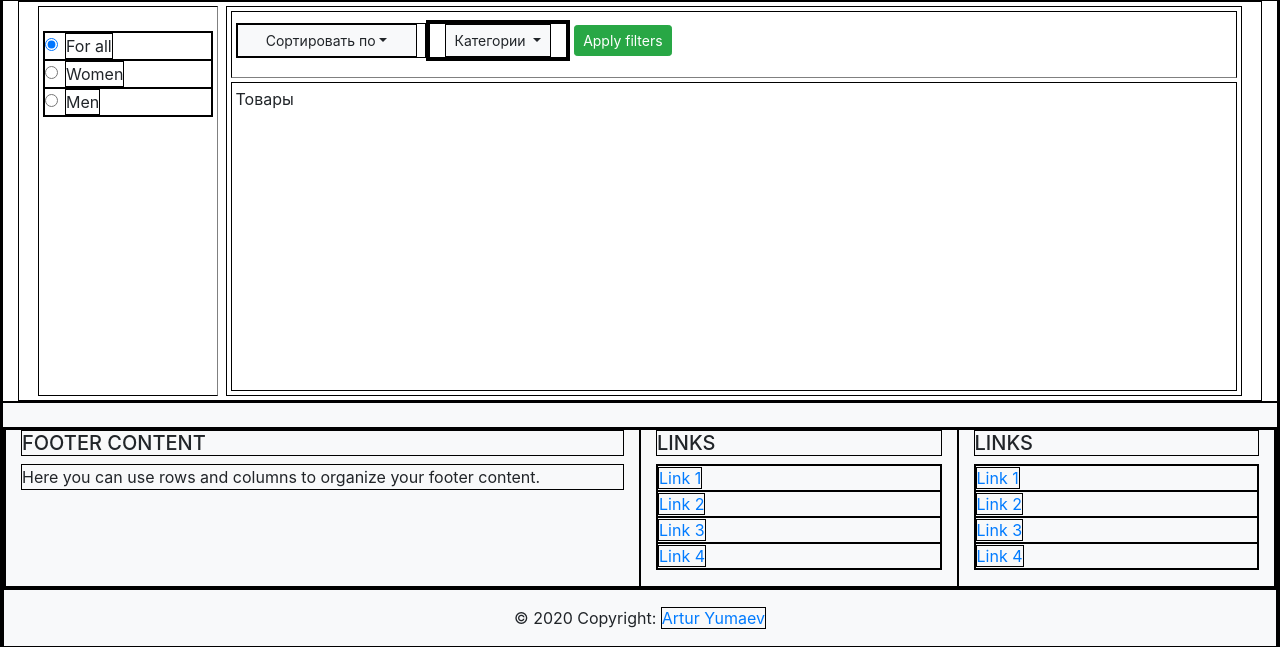
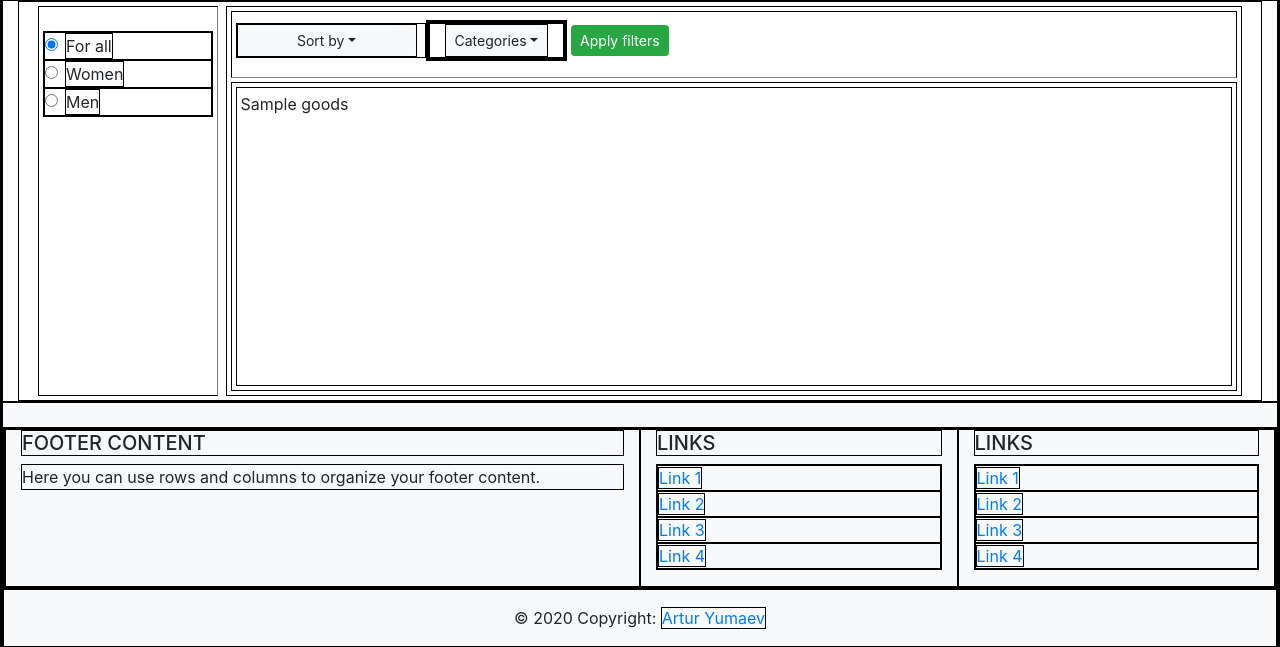
Before and after one commit to arturyumaev/Databases-Course-Work, a Flask app: template webApp/templates/collection.html in a window 1280 px wide. Shown: the part 68-715 px from the top of the page. Run offline with Flask 2, Linux system fonts and the light colour scheme; the template is opened without the code that fills it: most values are stand-ins (such as "Sample title", 1, 10 or a date in 2020); some libraries are stand-ins or nearby versions.

Commit message:
начал писать каталог

```diff
--- a/webApp/app.py
+++ b/webApp/app.py
@@ -9,22 +9,34 @@ def home():
     return render_template('home.html', title='Home')
 
 # Collection
-@app.route('/collection/')
+@app.route('/collection')
 def collection():
-    return render_template('collection.html', title='Collection')
+
+    if len(request.args) != 0:
+        sort_by = request.args.get('sort')
+        gender = request.args.get('gender')
+        categories = request.args.getlist('cats')
+
+        print(sort_by)
+        print(gender)
+        print(categories)
+
+        return render_template('collection.html', title='Collection', goods='Boogie')
+    else:
+        return render_template('collection.html', title='Collection')
 
 # About us
-@app.route('/about_us/')
+@app.route('/about_us')
 def about_us():
     return render_template('about_us.html', title='About us')
 
 # Cart
-@app.route('/cart/')
+@app.route('/cart')
 def cart():
     return render_template('cart.html', title='Cart')
 
 # Login
-@app.route('/login/')
+@app.route('/login')
 def login():
     return render_template('login.html', title='Log in')
 
@@ -33,14 +45,5 @@ def login():
 def item(vendor):
     return render_template('item.html', vendor=vendor)
 
-@app.route('/filtering', methods=['POST'])
-def filtering():
-    if request.method == 'POST':
-        print(request.get_json())
-
-        return redirect(url_for('collection'))
-    else:
-        return redirect(url_for('home'))
-
 if __name__ == '__main__':
     app.run(debug=True)
--- a/webApp/static/js/catalog.js
+++ b/webApp/static/js/catalog.js
@@ -34,23 +34,18 @@ function send_filter_results () {
     // Get gender type
     var gender = '';
 
+    // Проходимся по всем радио-баттонам и смотрим
+    // какой из них активный, если нашли - получаем его название
     for (var i = 0, length = 3; i < length; i++) {
         if (document.querySelector('#gender-check-radio')[i].checked == true) {
             gender = document.querySelector('#gender-check-radio')[i].value;
         }
     }
 
-    var xhr = new XMLHttpRequest();
-    xhr.open("POST", '/filtering', true);
-    xhr.setRequestHeader('Content-Type', 'application/json; charset=utf-8');
-    xhr.send(JSON.stringify({
-        'sorting_type': sorting_type,
-        'clothing_types': clothing_types,
-        'gender': gender
-    }));
+    var queryString = '/collection?sort=' + sorting_type + '&gender=' + gender;
+    for (let i = 0; i < clothing_types.length; i++) {
+        queryString = queryString + '&cats=' + clothing_types[i];
+    }
 
-    console.log('Results');
-    console.log(sorting_type);
-    console.log(clothing_types);
-    console.log(gender);
+    window.location.replace(queryString);
 }
--- /dev/null
+++ b/webApp/templates/catalog.html
@@ -0,0 +1,5 @@
+{% block body %}
+<div class="d-flex h-100 w-100 p-1">
+    {{ goods }}
+</div>
+{% endblock %}
--- a/webApp/templates/collection.html
+++ b/webApp/templates/collection.html
@@ -43,11 +43,11 @@
             <!-- Сортировка -->
             <form>
                 <div class="btn-group mr-2" style="width: 180px;">
-                    <button id="sorting-button" class="btn btn-light btn-sm dropdown-toggle" type="button" data-toggle="dropdown" aria-haspopup="true" aria-expanded="false">Сортировать по</button>
+                    <button id="sorting-button" class="btn btn-light btn-sm dropdown-toggle" type="button" data-toggle="dropdown" aria-haspopup="true" aria-expanded="false">Sort by</button>
                     <div class="dropdown-menu">
-                        <a onclick="myFunction('По популярности')"  class="dropdown-item" active href="#">По популярности</a>
-                        <a onclick="myFunction('Цена возрастание')" class="dropdown-item" href="#">Цена возрастание</a>
-                        <a onclick="myFunction('Цена убывание')"    class="dropdown-item" href="#">Цена убывание</a>
+                        <a onclick="myFunction('By popularity')"  class="dropdown-item" active href="#">By popularity</a>
+                        <a onclick="myFunction('Ascending prices')" class="dropdown-item" href="#">Ascending prices</a>
+                        <a onclick="myFunction('Descending prices')"    class="dropdown-item" href="#">Descending prices</a>
                     </div>
                 </div>
             </form>
@@ -58,9 +58,7 @@
                     <div class="row">
                         <div class="col-lg-12">
                             <div class="button-group">
-                                <button type="button" class="btn btn-light btn-sm dropdown-toggle" data-toggle="dropdown">
-                                    Категории
-                                </button>
+                                <button type="button" class="btn btn-light btn-sm dropdown-toggle" data-toggle="dropdown">Categories</button>
                                 <ul class="dropdown-menu dropdown-menu-category">
                                     <li><a href="#" class="small" data-value="option1" tabIndex="-1"><input type="checkbox"/>&nbsp;Option 1</a></li>
                                     <li><a href="#" class="small" data-value="option2" tabIndex="-1"><input type="checkbox"/>&nbsp;Option 2</a></li>
@@ -81,9 +79,8 @@
 
         <!-- Каталог товаров или сообщение, что их нет -->
         <div class="flex-grow-1 p-1 mt-1">
-            Товары
+            {% include "catalog.html" %}
         </div>
     </div>
 </div>
-
 {% endblock %}
--- a/webApp/templates/parent_template.html
+++ b/webApp/templates/parent_template.html
@@ -27,24 +27,24 @@
 
           <!-- Collection -->
           <li class="nav-item">
-            <a class="nav-link" href="/collection/">Collection</a>
+            <a class="nav-link" href="/collection">Collection</a>
           </li>
 
           <!-- About us -->
           <li class="nav-item">
-            <a class="nav-link" href="/about_us/">About us</a>
+            <a class="nav-link" href="/about_us">About us</a>
           </li>
 
           <!-- Cart -->
           <li class="nav-item">
-            <a class="nav-link" href="/cart/">
+            <a class="nav-link" href="/cart">
               <img alt="Qries" src="https://image.flaticon.com/icons/svg/687/687259.svg" width="18" height="18"> Cart
             </a>
           </li>
 
           <!-- Log in -->
           <li class="nav-item">
-            <a class="nav-link" href="/login/">
+            <a class="nav-link" href="/login">
               <img alt="Qries" src="https://image.flaticon.com/icons/svg/1246/1246351.svg" width="18" height="18"> Log in
             </a>
           </li>
```
